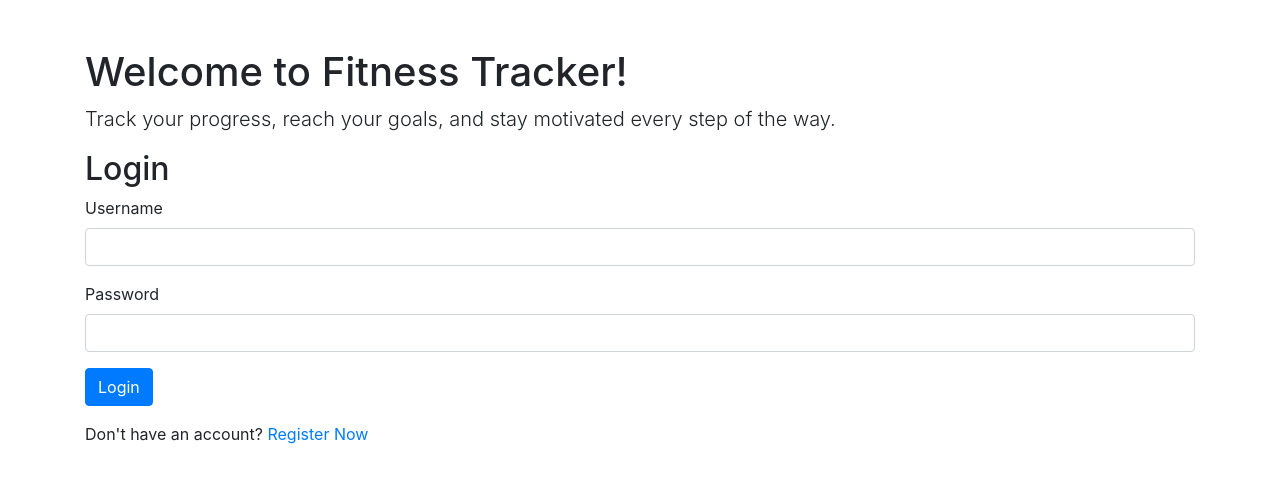
After one commit to software-students-spring2024/2-web-app-exercise-lazyllm2, a Flask app: page /login in a window 1280 px wide. The commit adds this page. Shown: the top 483 px of the page. Run offline with Flask 3, Linux system fonts and the light colour scheme; some libraries are stand-ins or nearby versions.

Commit message:
create login and register interface, modify database for individual users

```diff
--- a/app.py
+++ b/app.py
@@ -1,3 +1,7 @@
+from flask_login import LoginManager, UserMixin, login_user, logout_user, login_required, current_user
+from flask_bcrypt import Bcrypt
+from bson.objectid import ObjectId
+
 from flask import Flask, render_template, request, redirect, url_for
 from pymongo import MongoClient
 from bson.objectid import ObjectId
@@ -11,12 +15,71 @@ load_dotenv()
 # Flask application instance
 app = Flask(__name__)
 
+# Secret key
+app.secret_key = os.getenv('SECRET_KEY', 'a_default_fallback_secret_key')
+
+
 # Setup MongoDB connection
 
 mongo_uri = os.getenv("MONGO_URI")
 client = MongoClient(mongo_uri, tls=True, tlsAllowInvalidCertificates=True)
 db = client['FitnessTracker']
 workouts = db.workouts
+
+# Initialize Flask-Login
+
+login_manager = LoginManager()
+login_manager.init_app(app)
+login_manager.login_view = 'login'  # Specify what view handles logins
+
+# Initialize Flask-Bcrypt for password hashing
+bcrypt = Bcrypt(app)
+
+class User(UserMixin):
+    def __init__(self, user_id, username):
+        self.id = str(user_id)
+        self.username = username
+
+@login_manager.user_loader
+def load_user(user_id):
+    user = db.users.find_one({"_id": ObjectId(user_id)})
+    if not user:
+        return None
+    return User(user['_id'], user['username'])
+
+@app.route('/login', methods=['GET', 'POST'])
+def login():
+    if current_user.is_authenticated:
+        return redirect(url_for('home'))
+    if request.method == 'POST':
+        username = request.form['username']
+        password = request.form['password']
+        user = db.users.find_one({"username": username})
+        if user and bcrypt.check_password_hash(user['password'], password):
+            user_obj = User(user['_id'], username)
+            login_user(user_obj)
+            return redirect(url_for('home'))
+        else:
+            return 'Invalid username or password'
+    return render_template('login.html')
+
+@app.route('/register', methods=['GET', 'POST'])
+def register():
+    if current_user.is_authenticated:
+        return redirect(url_for('home'))
+    if request.method == 'POST':
+        username = request.form['username']
+        password = request.form['password']
+        hashed_password = bcrypt.generate_password_hash(password).decode('utf-8')
+        db.users.insert_one({"username": username, "password": hashed_password})
+        return redirect(url_for('login'))
+    return render_template('register.html')
+
+@app.route('/logout')
+def logout():
+    logout_user()
+    return redirect(url_for('login'))
+
 
 # @app.route('/')
 # def home():
@@ -36,48 +99,110 @@ workouts.insert_many(initial_workouts)
 
 print("Initial data added to the FitnessTracker database.")
 
+# Home route
+@app.route('/')
+@login_required
+def home():
+    # Filter workouts by the current user's ID
+    user_workouts = workouts.find({'user_id': current_user.id})
+    return render_template('home.html', workouts=user_workouts)
+
 
 # Home route
-@app.route('/')
-def home():
-    all_workouts = workouts.find()
-    return render_template('home.html', workouts=all_workouts)
+# @app.route('/')
+# @login_required
+# def home():
+#     all_workouts = workouts.find()
+#     return render_template('home.html', workouts=all_workouts)
+
+# # Home route
+# @app.route('/')
+# def home():
+#     all_workouts = workouts.find()
+#     return render_template('home.html', workouts=all_workouts)
+
+# Add workout form
+# @app.route('/add-workout', methods=['GET', 'POST'])
+# def add_workout():
+#     if request.method == 'POST':
+#         # Extract form data
+#         workout_data = {
+#             'type': request.form.get('type'),
+#             'duration': int(request.form.get('duration')),
+#             'calories': int(request.form.get('calories')),
+#             'date': request.form.get('date')
+#         }
+#         workouts.insert_one(workout_data)
+#         return redirect(url_for('home'))
+#     return render_template('add_workout.html')
 
 # Add workout form
 @app.route('/add-workout', methods=['GET', 'POST'])
+@login_required
 def add_workout():
     if request.method == 'POST':
-        # Extract form data
+        # Extract form data and include user_id
         workout_data = {
             'type': request.form.get('type'),
             'duration': int(request.form.get('duration')),
             'calories': int(request.form.get('calories')),
-            'date': request.form.get('date')
+            'date': request.form.get('date'),
+            'user_id': current_user.id  # Associate workout with the current user's ID
         }
         workouts.insert_one(workout_data)
         return redirect(url_for('home'))
     return render_template('add_workout.html')
 
+
+
 # Edit workout form
 @app.route('/edit/<workout_id>', methods=['GET', 'POST'])
+@login_required
 def edit_workout(workout_id):
-    workout = workouts.find_one({'_id': ObjectId(workout_id)})
+    # Fetch the workout only if it belongs to the current user
+    workout = workouts.find_one({'_id': ObjectId(workout_id), 'user_id': current_user.id})
+
     if request.method == 'POST':
         updates = {
             'type': request.form.get('type'),
             'duration': int(request.form.get('duration')),
             'calories': int(request.form.get('calories')),
-            'date': request.form.get('date')
+            'date': request.form.get('date'),
+            # user_id remains unchanged to maintain the ownership of the workout
+            'user_id': current_user.id
         }
-        workouts.update_one({'_id': ObjectId(workout_id)}, {'$set': updates})
+        # Update the workout with the new values, belongs to the current user
+        workouts.update_one({'_id': ObjectId(workout_id), 'user_id': current_user.id}, {'$set': updates})
         return redirect(url_for('home'))
+
     return render_template('edit_workout.html', workout=workout)
+
+# @app.route('/edit/<workout_id>', methods=['GET', 'POST'])
+# def edit_workout(workout_id):
+#     workout = workouts.find_one({'_id': ObjectId(workout_id)})
+#     if request.method == 'POST':
+#         updates = {
+#             'type': request.form.get('type'),
+#             'duration': int(request.form.get('duration')),
+#             'calories': int(request.form.get('calories')),
+#             'date': request.form.get('date')
+#         }
+#         workouts.update_one({'_id': ObjectId(workout_id)}, {'$set': updates})
+#         return redirect(url_for('home'))
+#     return render_template('edit_workout.html', workout=workout)
 
 # Delete workout
 @app.route('/delete/<workout_id>', methods=['POST'])
+@login_required
 def delete_workout(workout_id):
-    workouts.delete_one({'_id': ObjectId(workout_id)})
+    # delete the workout only if it belongs to the current user
+    workouts.delete_one({'_id': ObjectId(workout_id), 'user_id': current_user.id})
     return redirect(url_for('home'))
+
+# @app.route('/delete/<workout_id>', methods=['POST'])
+# def delete_workout(workout_id):
+#     workouts.delete_one({'_id': ObjectId(workout_id)})
+#     return redirect(url_for('home'))
 
 # Search workouts
 @app.route('/search', methods=['GET', 'POST'])
--- /dev/null
+++ b/templates/login.html
@@ -0,0 +1,29 @@
+<!DOCTYPE html>
+<html lang="en">
+<head>
+    <meta charset="UTF-8">
+    <title>Login</title>
+    <link href="https://stackpath.bootstrapcdn.com/bootstrap/4.5.2/css/bootstrap.min.css" rel="stylesheet">
+</head>
+<body>
+    <div class="container">
+        <h1 class="mt-5">Welcome to Fitness Tracker!</h1>
+        <p class="lead">Track your progress, reach your goals, and stay motivated every step of the way.</p>
+        <h2>Login</h2>
+        <form action="/login" method="post">
+            <div class="form-group">
+                <label for="username">Username</label>
+                <input type="text" class="form-control" id="username" name="username" required>
+            </div>
+            <div class="form-group">
+                <label for="password">Password</label>
+                <input type="password" class="form-control" id="password" name="password" required>
+            </div>
+            <button type="submit" class="btn btn-primary">Login</button>
+        </form>
+        <div class="mt-3">
+            Don't have an account? <a href="/register">Register Now</a>
+        </div>
+    </div>
+</body>
+</html>
```
Also changed, not shown: templates/header.html (+21 -0 lines), templates/register.html (added, +27 -0 lines), 2 other files.
